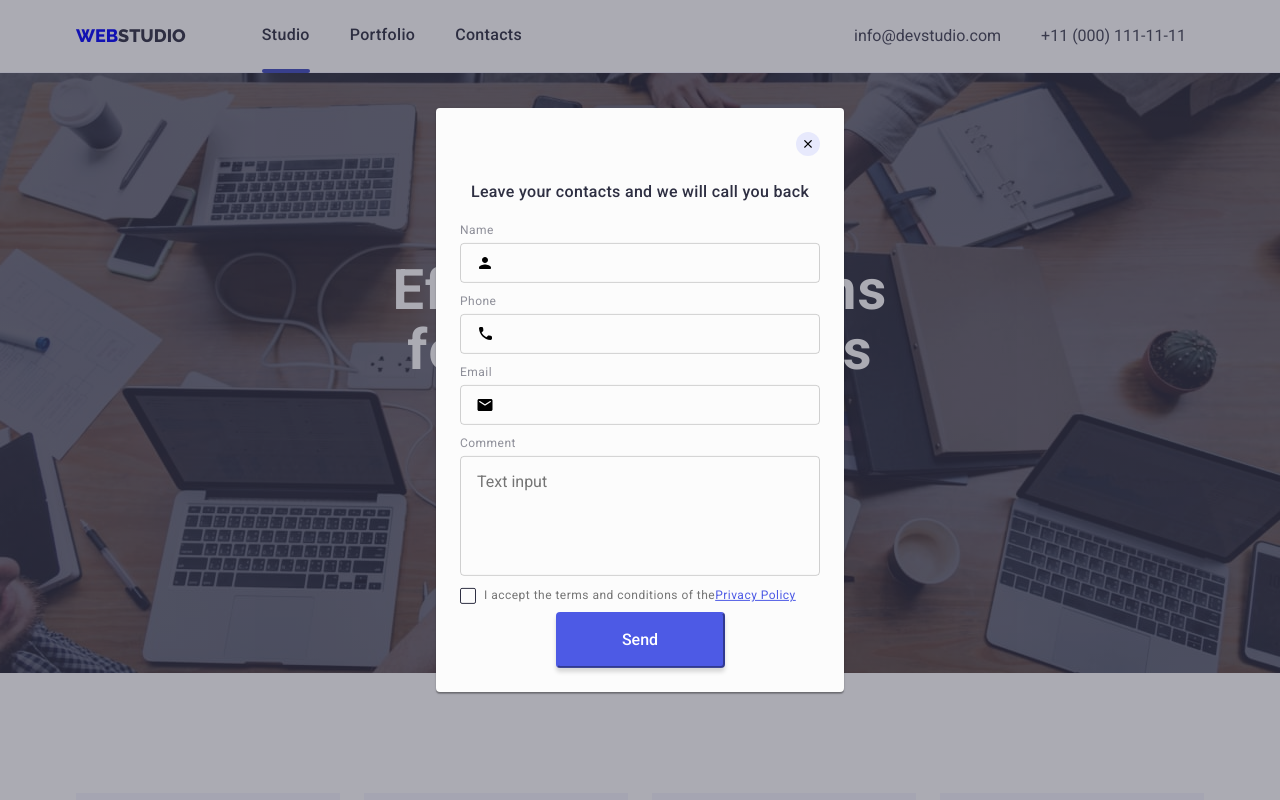
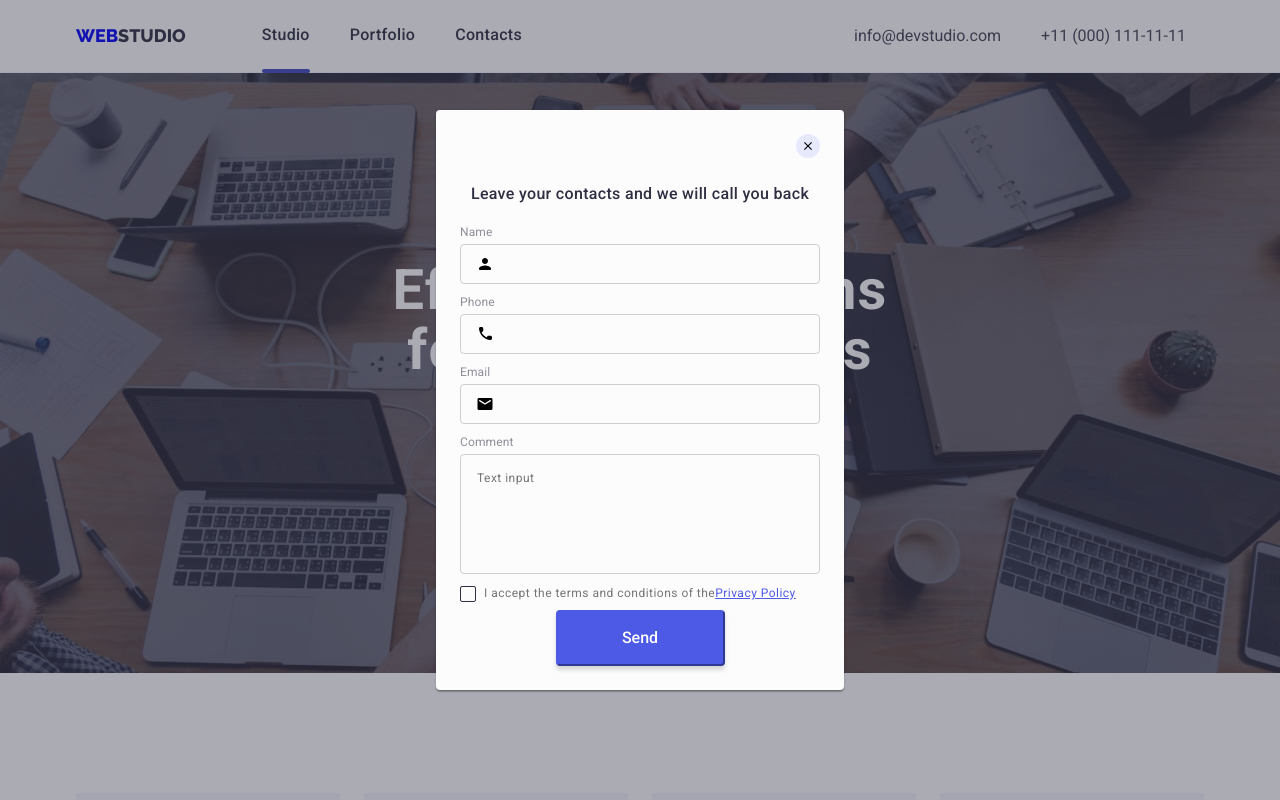
Before and after one commit to SheVredina/goit-markup-hw-06, a plain HTML site: page index.html in a window 1280 px wide. Both pictures are taken after a click on the button "Order Service". Shown: the top 800 px of the page. Drawn offline with nearby package versions, Linux system fonts and the light colour scheme.

Commit message:
HW-06-V2

```diff
--- a/css/styles.css
+++ b/css/styles.css
@@ -451,7 +451,7 @@ margin-right: 0;} */
   margin-left: auto;
   margin-bottom: 24px;
   transition: color 250ms cubic-bezier(0.4, 0, 0.2, 1),
-  background-color 250ms cubic-bezier(0.4, 0, 0.2, 1);
+    background-color 250ms cubic-bezier(0.4, 0, 0.2, 1);
 }
 
 .modal-close:is(:hover) {
@@ -502,11 +502,10 @@ margin-right: 0;} */
   fill: var(--btn-bg-color-activ);
 }
 
-
 .input-text {
   font-size: 12px;
-  line-height: 1.33;
-  letter-spacing: 0.04em;
+  line-height: 1.16;
+  letter-spacing: 0.01em;
   color: #8e8f99;
   margin-bottom: 4px;
   display: inline-block;
@@ -537,6 +536,10 @@ margin-right: 0;} */
   padding: 16px;
   resize: none;
   transition: border 250ms cubic-bezier(0.4, 0, 0.2, 1);
+  font-weight: 400;
+  font-size: 12px;
+  line-height: 1.33;
+  letter-spacing: 0.04em;
 }
 .modal-comment:focus,
 .modal-comment:hover {
@@ -673,7 +676,7 @@ footer {
 
 /* ---------Footer-subscribe----------------- */
 .footer-subscribe {
-  margin-left: 21px;
+  margin-left: auto;
 }
 
 .input-subscribe {
```
Also changed, not shown: index.html (+2 -1 lines).
